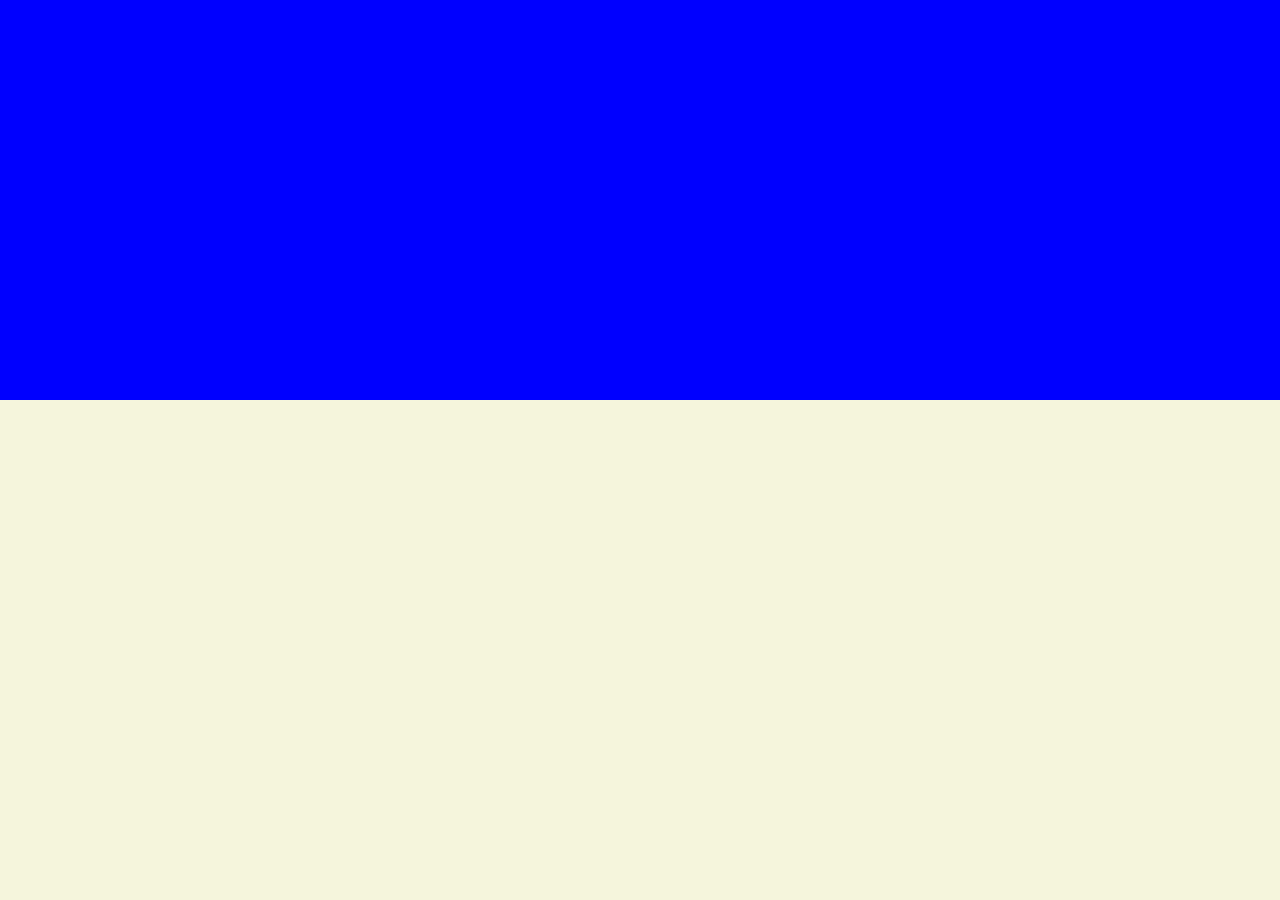
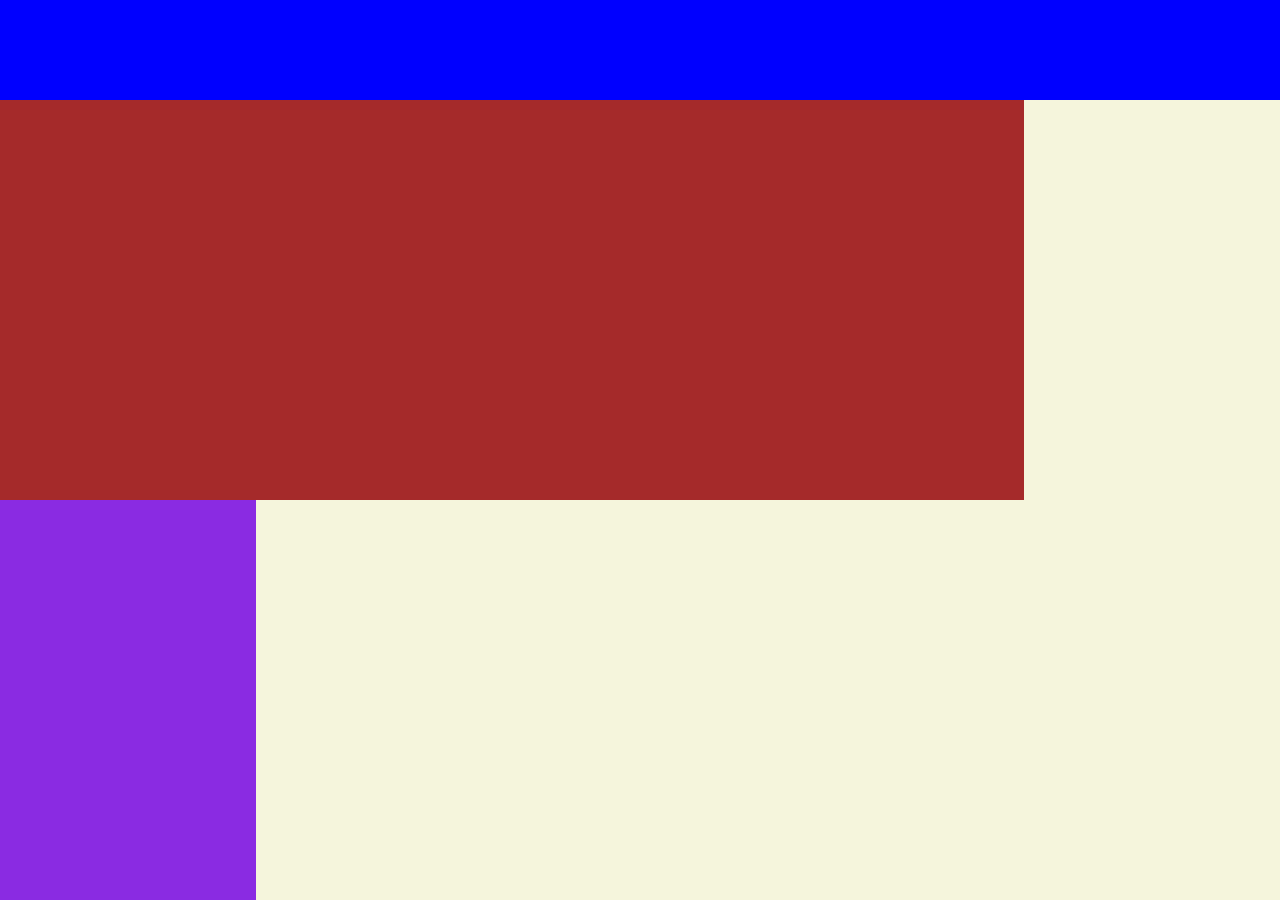
Before and after one commit to 78fatemanazari/YouTube-video-player-page, a plain HTML site: page index.html in a window 1280 px wide. Before the commit the page ends 800 px from the top, so only its background shows below. Drawn offline with Linux system fonts and the light colour scheme.

Commit message:
Add background colors

```diff
--- a/main.css
+++ b/main.css
@@ -8,6 +8,16 @@ body{
 }
 header{
     width: 100%;
-    height: 400px;
+    height: 100px;
     background-color: blue;
 }
+div{
+    width: 80%;
+    height: 400px;
+    background-color: brown;
+}
+aside{
+    width: 20%;
+    height: 400px;
+    background-color: blueviolet;
+}
```
